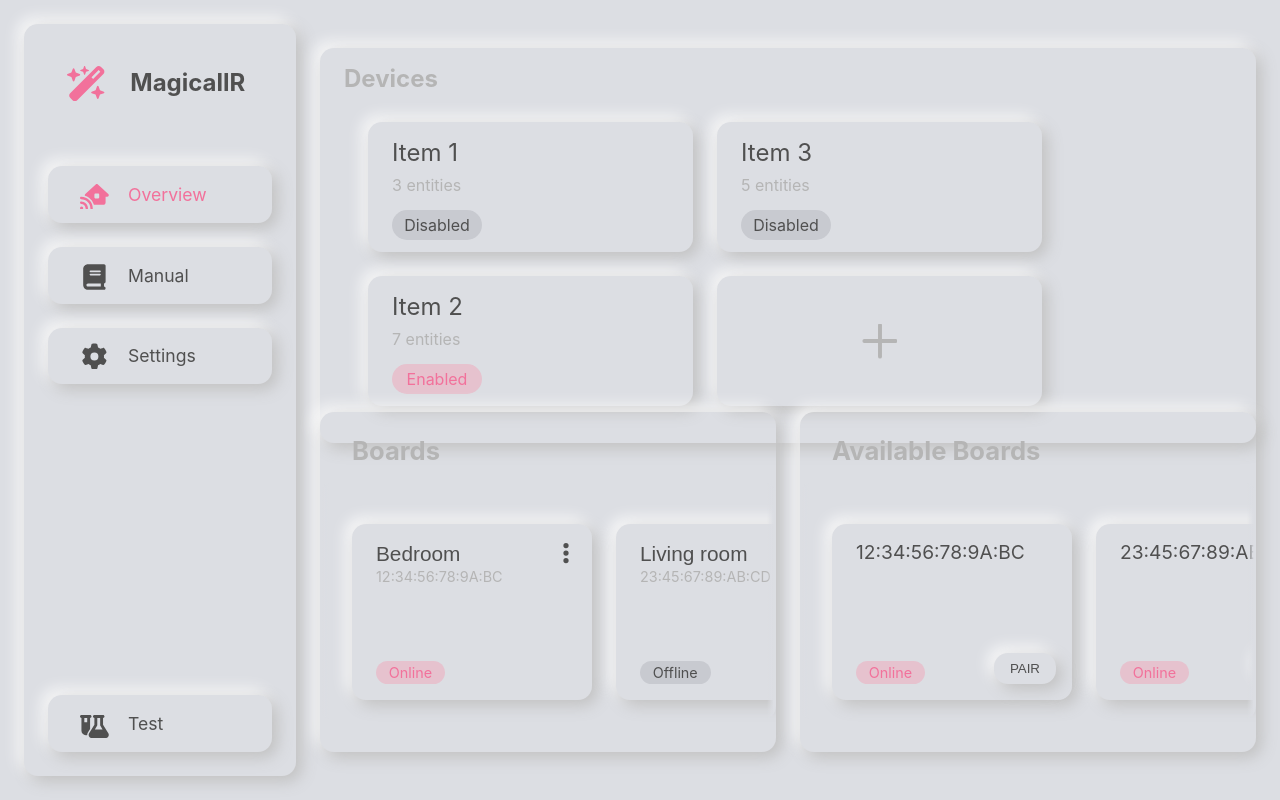
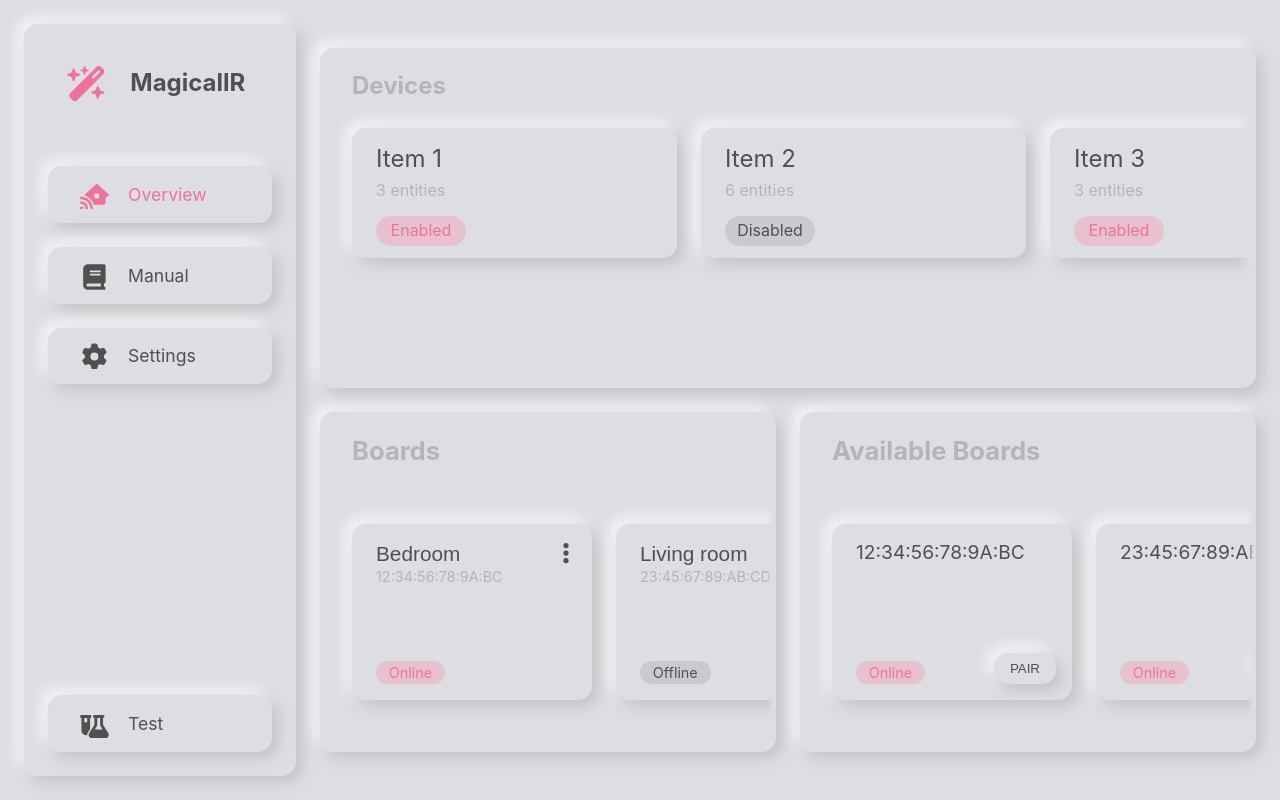
Before and after one commit to RyanUnicorn/legendary-remote-server, a Vue app in the folder frontend/: page /overview in a window 1280 px wide. Built offline with nearby package versions, Linux system fonts and the light colour scheme.

Commit message:
Adjust OverviewDevices style and fetch data function.

```diff
--- a/frontend/src/components/overview/OverviewDevices.vue
+++ b/frontend/src/components/overview/OverviewDevices.vue
@@ -1,23 +1,89 @@
 <script setup>
-import { RouterLink } from 'vue-router'
-import OverviewDevicesAddingCard from './OverviewDevicesAddingCard.vue';
-import OverviewDevicesInfoCard from './OverviewDevicesInfoCard.vue';
+  import { RouterLink } from 'vue-router'
+  import OverviewDevicesAddingCard from './OverviewDevices/OverviewDevicesAddingCard.vue';
+  import OverviewDevicesInfoCard from './OverviewDevices/OverviewDevicesInfoCard.vue';
+  import { onMounted, ref } from 'vue';
 
-  const mockData = [
-    { id:  1, name: 'Item  1', enableUpdate: false, Entities: 3 },
-    { id:  2, name: 'Item  2', enableUpdate:  true, Entities: 7 },
-    { id:  3, name: 'Item  3', enableUpdate: false, Entities: 5 },
-  ];
+  const devices = ref([]);
+
+  function fetchDevices(){
+    devices.value = [
+      {
+        id: 1,
+        name: "Item 1",
+        enableUpdate: true,
+        entityCount: 3
+      },
+      {
+        id: 2,
+        name: "Item 2",
+        enableUpdate: false,
+        entityCount: 6
+      },
+      {
+        id: 3,
+        name: "Item 3",
+        enableUpdate: true,
+        entityCount: 3
+      },
+      {
+        id: 4,
+        name: "Item 4",
+        enableUpdate: true,
+        entityCount: 1
+      },
+      {
+        id: 5,
+        name: "Item 5",
+        enableUpdate: false,
+        entityCount: 3
+      },
+      {
+        id: 6,
+        name: "Item 6",
+        enableUpdate: false,
+        entityCount: 3
+      },
+      {
+        id: 7,
+        name: "Item 7",
+        enableUpdate: true,
+        entityCount: 7
+      },
+      {
+        id: 8,
+        name: "Item 8",
+        enableUpdate: true,
+        entityCount: 8
+      },
+      {
+        id: 9,
+        name: "Item 9",
+        enableUpdate: true,
+        entityCount: 9
+      },
+      {
+        id: 10,
+        name: "Item 10",
+        enableUpdate: false,
+        entityCount: 30
+      },
+    ]
+  }
+
+  onMounted(() => {
+    fetchDevices();
+  });
 </script>
 
 
 
 <template>
-  <div class="neu-box fram">
+  <div class="neu-box frame">
     <h3>Devices</h3>
     <div class="container">
-      <RouterLink v-for="data in mockData" :key="data.id" :to="`/devices/${data.id}`">
-        <OverviewDevicesInfoCard :deviceName="data.name" :entities="data.Entities" :enableUpdate="data.enableUpdate"></OverviewDevicesInfoCard>
+      <RouterLink v-for="data in devices" :key="data.id" :to="`/devices/${data.id}`">
+        <OverviewDevicesInfoCard :deviceName="data.name" :entities="data.entityCount" :enableUpdate="data.enableUpdate"></OverviewDevicesInfoCard>
       </RouterLink>
       <RouterLink to = "/devices">
         <OverviewDevicesAddingCard>
@@ -30,42 +96,63 @@ import OverviewDevicesInfoCard from './OverviewDevicesInfoCard.vue';
 
 <style scoped>
 
-.fram {
-  padding-top: 12px;
-  padding-left: 24px;
-  height: 395px;
+.frame {
+  position: relative;
+  height: 100%;
   & h3{
-    font-weight: bolder;
+    position: absolute;
+    top: 1.2rem;
+    left: 2rem;
+    font-weight: bold;
     font-size: 1.5rem;
     color: var(--color-text-mute  );
   }
 }
 .container {
+  position: absolute;
+
   display: flex;
-  max-width: calc(100% - 24px);
-  height: 350px;
+  height: 100%;
+  width: 100%;
   padding-top: 24px;
-  padding-left: 24px;
-  padding-right: 24px;
+  padding-bottom: 24px;
   flex-wrap: wrap;
-  gap: 24px;
+  gap: var(--spacing-const);
   align-content: flex-start;
   flex-direction: column;
   scroll-snap-type: x mandatory;
-  scroll-padding-left: 13px;
+  scroll-padding-inline: calc(1.5 * var(--spacing-const));
   overflow-x: auto;
+
+  &::-webkit-scrollbar {
+      width: 1rem;
+  }
+  &::-webkit-scrollbar-track {
+    border-radius: var(--border-radius);
+    margin: 0.5rem;
+  }
+  &::-webkit-scrollbar-thumb {
+    border: 0.4rem solid var(--color-background);
+    border-radius: var(--border-radius);
+    background: var(--color-text-mute);
+  }
+
+  padding: 2rem;
+  padding-top: 5rem;
 }
 
-.container::-webkit-scrollbar {
-  width: 0;
-}
+.frame::before {
+  position: absolute;
+  width: 100%;
+  height: 80%;
+  bottom: 2rem;
+  pointer-events: none;
 
-.container::-webkit-scrollbar-track {
-  display: none;
-}
-
-.container::-webkit-scrollbar-thumb {
-  display: none;
+  border-radius: var(--border-radius);
+  content: '';
+  z-index: 1;
+  background: linear-gradient(to  left, transparent 98%, var(--color-background) 99.5%, var(--color-background)),
+              linear-gradient(to right, transparent 98%, var(--color-background) 99.5%, var(--color-background));
 }
 
 </style>
--- a/frontend/src/components/overview/OverviewDevicesInfoCard.vue
+++ b/frontend/src/components/overview/OverviewDevices/OverviewDevicesInfoCard.vue
@@ -1,5 +1,5 @@
 <script setup>
-import { computed } from 'vue';
+    import { computed } from 'vue';
 
     const props = defineProps([
         'deviceId',
--- a/frontend/src/views/DevicesView.vue
+++ b/frontend/src/views/DevicesView.vue
@@ -31,15 +31,15 @@
   /* padding: 0; */
   height: 100%;
   display: grid;
-  gap: 24px;
-  grid-template-rows: 1fr 3.5fr;
+  gap: var(--spacing-const);
+  grid-template-rows: 1fr 3fr;
 }
 
 .right {
   /* padding: 0; */
   height: 100%;
   display: grid;
-  gap: 24px;
+  gap: var(--spacing-const);
   grid-template-rows: 1fr 1fr;
 }
 </style>
```
Also changed, not shown: frontend/src/components/overview/OverviewDevices/OverviewDevicesAddingCard.vue (renamed from frontend/src/components/overview/OverviewDevicesAddingCard.vue).
